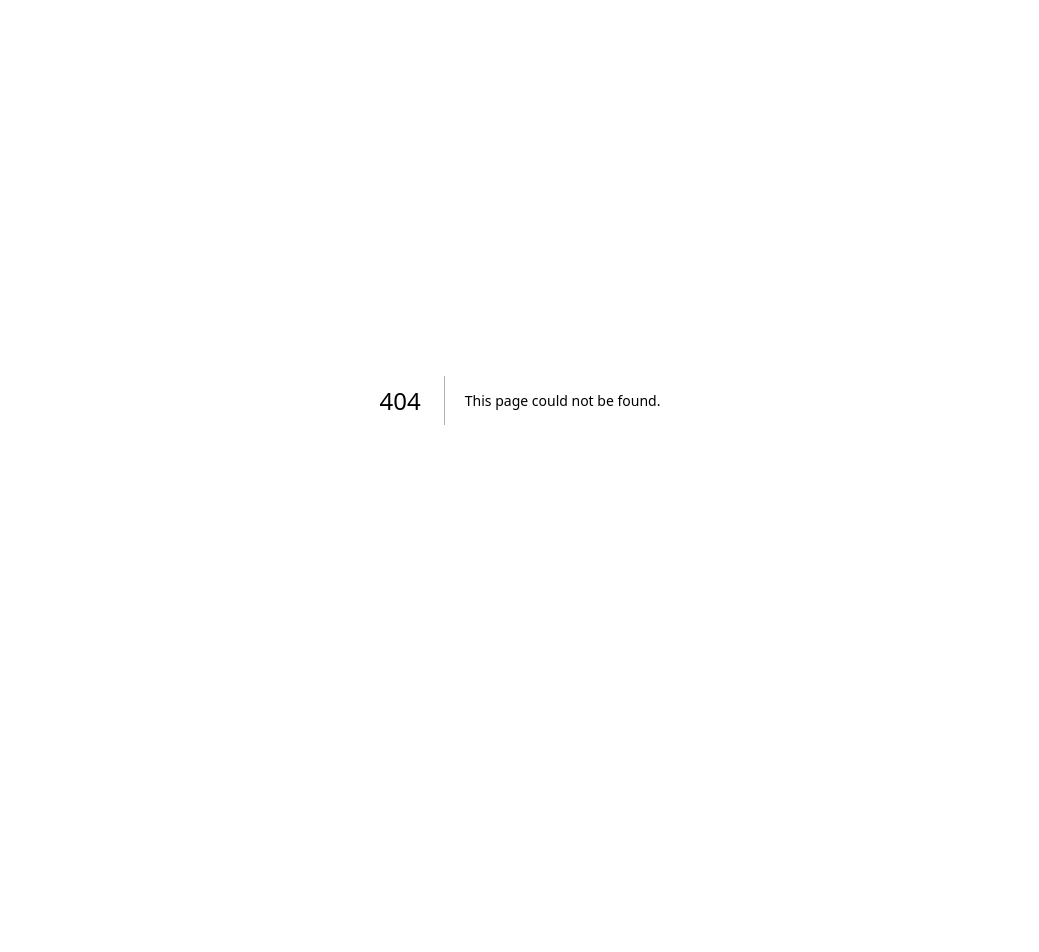
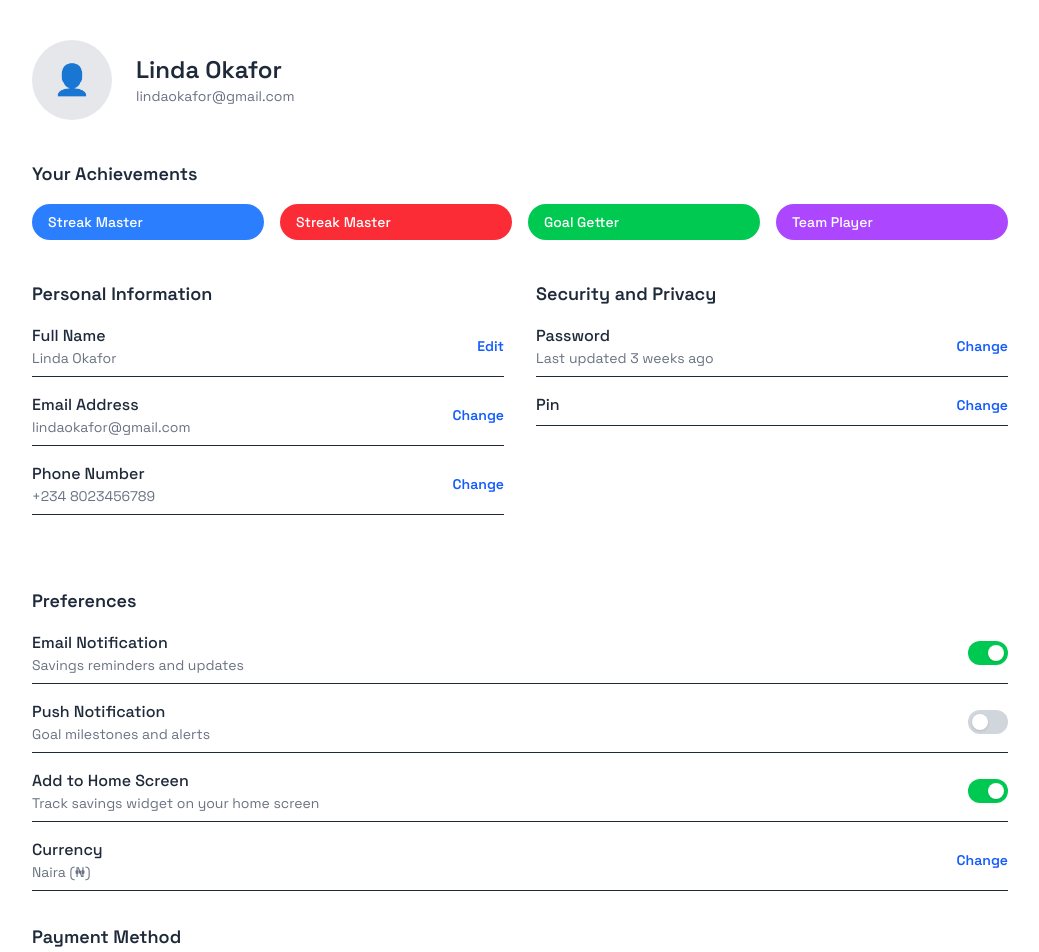
Before and after one commit to peace0823/Savenest-Frontend, a Next.js app: page /userProfile in a window 1280 px wide. Before the commit this address had no page. Shown: the top 952 px of the page, without its empty margins (120-1159 px from the left). Before the commit the page ends 800 px from the top, so only its background shows below. Built offline with nearby package versions, Linux system fonts and the light colour scheme.

Commit message:
Transitions and forgot passworde

```diff
--- a/components/FeaturesSection.tsx
+++ b/components/FeaturesSection.tsx
@@ -1,7 +1,7 @@
 // components/FeaturesSection.tsx
 "use client";
 
-import { motion } from "framer-motion";
+import { useEffect, useRef, useState } from "react";
 import { Users, Sparkles, Wallet, Gamepad2, BarChart3, Shield } from "lucide-react";
 
 const features = [
@@ -55,13 +55,40 @@ const features = [
   },
 ];
 
+function useInView(ref: React.RefObject<HTMLElement | null>) {
+  const [isVisible, setIsVisible] = useState(false);
+
+  useEffect(() => {
+    const observer = new IntersectionObserver(
+      ([entry]) => setIsVisible(entry.isIntersecting),
+      { threshold: 0.1 }
+    );
+
+    const current = ref.current;
+    if (current) observer.observe(current);
+    return () => {
+      if (current) observer.unobserve(current);
+    };
+  }, [ref]);
+
+  return isVisible;
+}
+
 export default function FeaturesSection() {
+  const headerRef = useRef<HTMLDivElement>(null);
+  const headerVisible = useInView(headerRef);
+
   return (
     <section className="py-16 px-6 max-w-7xl mx-auto">
       {/* Header */}
-      <div className="text-center mb-12">
+      <div
+        ref={headerRef}
+        className={`text-center mb-12 transition-all duration-700 ease-out transform ${
+          headerVisible ? "opacity-100 translate-y-0" : "opacity-0 translate-y-8"
+        }`}
+      >
         <h2 className="text-3xl md:text-4xl font-bold text-[#0466C8] font-poppins">
-          {`Modern 'Ajo' made easy and enjoyable`} <br /> for you
+          Community savings made easy and enjoyable <br /> for you
         </h2>
         <p className="mt-4 text-2xl text-gray-500 font-spacegrotesk max-w-2xl mx-auto">
           Save smart with like-minded individuals
@@ -69,19 +96,27 @@ export default function FeaturesSection() {
 
         <div className="flex justify-center">
           <button className="mt-8 bg-[#FBBF24] text-black py-2 px-4 font-grotesk font-bold rounded-full">
-            Start My Journey
+            Start My Journey
           </button>
         </div>
       </div>
 
       {/* Cards */}
       <div className="grid grid-cols-1 md:grid-cols-2 lg:grid-cols-3 gap-8">
-        {features.map((feature, index) => (
-          <motion.div
+        {features.map((feature, index) => {
+          const cardRef = useRef<HTMLDivElement>(null);
+          const isVisible = useInView(cardRef);
+
+          return (
+            <div
               key={index}
-            whileHover={{ scale: 1.05 }}
-            whileTap={{ scale: 0.98 }}
-            className="border-2 border-[#0466C8] rounded-2xl p-6 flex flex-col transition-all duration-300"
+              ref={cardRef}
+              style={{
+                transitionDelay: isVisible ? `${index * 150}ms` : "0ms",
+              }}
+              className={`border-2 border-[#0466C8] rounded-2xl p-6 flex flex-col transition-all duration-700 ease-out transform ${
+                isVisible ? "opacity-100 translate-y-0" : "opacity-0 translate-y-8"
+              }`}
             >
               {/* Icon */}
               <div className="mb-4">{feature.icon}</div>
@@ -104,8 +139,9 @@ export default function FeaturesSection() {
                   {feature.buttonText}
                 </a>
               </div>
-          </motion.div>
-        ))}
+            </div>
+          );
+        })}
       </div>
     </section>
   );
--- a/components/HowItWorksSection.tsx
+++ b/components/HowItWorksSection.tsx
@@ -1,3 +1,4 @@
+// components/HowItWorksSection.tsx
 "use client";
 
 import Image from "next/image";
@@ -19,7 +20,6 @@ export default function HowItWorksSection() {
             body: "Join a circle of like-minded individuals who have the same mindset of making their dreams achievable through every amount they save, hereby making saving enjoyable and effortless.",
             image: "/images/money.png"
         },
-
         {
             id: 3,
             value: '03',
@@ -32,16 +32,30 @@ export default function HowItWorksSection() {
     return (
         <section className="pt-1 w-full flex justify-center items-center px-1 py-12">
             <div className="w-full max-w-7xl rounded-3xl p-8 lg:p-16">
+                {/* Header with transitions */}
                 <div className="w-full max-w-7xl justify-center text-center rounded-3xl p-8 lg:p-11 items-center gap-8">
-                    <h2 className="text-4xl md:text-5xl text-[#0466C8] font-poppins font-bold">
+                    <motion.h2
+                        initial={{ opacity: 0, y: 40 }}
+                        whileInView={{ opacity: 1, y: 0 }}
+                        transition={{ duration: 0.8, ease: "easeOut" }}
+                        viewport={{ once: true }}
+                        className="text-4xl md:text-5xl text-[#0466C8] font-poppins font-bold"
+                    >
                         How Savenest Works
-                    </h2>
+                    </motion.h2>
 
-                    <p className="mt-4 text-lg md:text-xl text-slate-600 font-grotesk font-semibold">
+                    <motion.p
+                        initial={{ opacity: 0, y: 40 }}
+                        whileInView={{ opacity: 1, y: 0 }}
+                        transition={{ duration: 0.8, delay: 0.2, ease: "easeOut" }}
+                        viewport={{ once: true }}
+                        className="mt-4 text-lg md:text-xl text-slate-600 font-grotesk font-semibold"
+                    >
                         Savenest is a savings app that secures your money with a saving plan of your own choice and also provides you a community that makes saving enjoyable.
-                    </p>
+                    </motion.p>
                 </div>
 
+                {/* Cards remain unchanged */}
                 <div className="">
                     <div className="space-y-6">
                         {steps.map((step, idx) => {
@@ -53,14 +67,12 @@ export default function HowItWorksSection() {
                                     whileTap={{ scale: 0.98 }}
                                     className="transition-all duration-300"
                                 >
-                                    <div className={`w-full max-w-7xl rounded-3xl p-8 lg:px-1 flex flex-col lg:flex-row items-center gap-8 ${reverse ? "lg:flex-row-reverse" : ""
-                                        }`}>
+                                    <div className={`w-full max-w-7xl rounded-3xl p-8 lg:px-1 flex flex-col lg:flex-row items-center gap-8 ${reverse ? "lg:flex-row-reverse" : ""}`}>
                                         <div className="flex-1">
                                             <div className={`max-w-md ${reverse ? 'lg:ml-auto lg:text-right' : 'lg:mr-auto'}`}>
                                                 <div
                                                     aria-hidden
-                                                    className={`max-w-[70px] min-h-[70px] flex items-center justify-center rounded-2xl bg-[#1e40af] text-white text-2xl font-bold mb-4 ${reverse ? 'lg:ml-auto' : ''
-                                                        }`}
+                                                    className={`max-w-[70px] min-h-[70px] flex items-center justify-center rounded-2xl bg-[#1e40af] text-white text-2xl font-bold mb-4 ${reverse ? 'lg:ml-auto' : ''}`}
                                                 >
                                                     {step.value}
                                                 </div>
@@ -81,19 +93,14 @@ export default function HowItWorksSection() {
                                                 height={500}
                                                 className="object-contain rounded-4xl relative z-10"
                                             />
-
-
-
-
                                         </div>
                                     </div>
-
                                 </motion.div>
                             );
                         })}
                     </div>
                 </div>
             </div>
-        </section >
+        </section>
     );
 }
--- a/components/SaveSmart.tsx
+++ b/components/SaveSmart.tsx
@@ -1,3 +1,4 @@
+
 "use client";
 
 import { RocketIcon } from "lucide-react";// rocket icon
--- a/src/app/contact-us/page.tsx
+++ b/src/app/contact-us/page.tsx
@@ -1,3 +1,5 @@
+
+
 import Footer from "../../../components/Footer";
 import Navbar from "../../../components/Navbar";
 
--- /dev/null
+++ b/src/app/forgot-password/page.tsx
@@ -0,0 +1,51 @@
+"use client";
+
+import Image from "next/image";
+import { FaLock } from "react-icons/fa";
+
+export default function ForgotPasswordPage() {
+  return (
+    <div className="min-h-screen bg-blue-100 flex flex-col">
+      {/* Logo and App Name */}
+      <div className="p-4 flex items-center space-x-2">
+        <a href="/">
+          <Image src="/images/Logo-blue2.png" alt="Savenest Logo" width={50} height={50} />
+        </a>
+        <span className="text-2xl font-bold text-blue-900">Savenest</span>
+      </div>
+
+      {/* Main Content */}
+      <div className="flex-grow flex items-center justify-center bg-blue-500">
+        <div className="grid grid-cols-1 md:grid-cols-2 gap-6 p-6 w-full max-w-[85%]">
+          {/* Left Card */}
+          <div className="bg-blue-600 rounded-lg p-10 relative text-white flex flex-col justify-center items-center min-h-[350px]">
+            <div className="absolute top-6 left-6 w-20 h-20 bg-blue-800 rounded-full opacity-30"></div>
+            <div className="absolute bottom-6 right-6 w-24 h-24 bg-blue-800 rounded-full opacity-30"></div>
+
+            <h2 className="text-3xl font-bold mb-4 text-center">Secure Account Recovery</h2>
+            <p className="text-lg text-center max-w-md">
+              We will help you to get back to your nest safely and securely
+            </p>
+          </div>
+
+          {/* Right Card */}
+          <div className="bg-white rounded-lg p-10 flex flex-col items-center shadow-md min-h-[350px]">
+            <FaLock className="text-blue-600 text-5xl mb-6" />
+            <h2 className="text-2xl font-bold text-blue-600 mb-3">Forgot Password?</h2>
+            <p className="text-lg text-center text-gray-700 mb-6 max-w-md">
+              No worries! Enter your email address, and we will send a secure link to reset your password.
+            </p>
+            <input
+              type="email"
+              placeholder="janedoe@gmail.com"
+              className="w-full border border-gray-300 rounded px-5 py-3 mb-6 focus:outline-none focus:ring-2 focus:ring-blue-500 text-lg"
+            />
+            <button className="self-end bg-purple-600 text-white px-6 py-3 rounded-full hover:bg-purple-700 transition cursor-pointer text-lg">
+              Send reset link
+            </button>
+          </div>
+        </div>
+      </div>
+    </div>
+  );
+}
--- /dev/null
+++ b/src/app/userProfile/page.tsx
@@ -0,0 +1,160 @@
+'use client'
+
+import { useState } from 'react';
+
+export default function UserProfile() {
+  const [emailNotif, setEmailNotif] = useState(true);
+  const [pushNotif, setPushNotif] = useState(false);
+  const [homeScreen, setHomeScreen] = useState(true);
+
+  return (
+    <div className="max-w-5xl mx-auto px-6 py-10 text-gray-800">
+      {/* Header Section */}
+      <div className="flex items-center space-x-6 mb-10">
+        <div className="w-20 h-20 rounded-full bg-gray-200 flex items-center justify-center text-3xl text-gray-500">
+          👤
+        </div>
+        <div>
+          <h2 className="text-2xl font-semibold">Linda Okafor</h2>
+          <p className="text-sm text-gray-500">lindaokafor@gmail.com</p>
+        </div>
+      </div>
+
+      {/* Achievements */}
+      <div className="mb-10">
+        <h3 className="text-lg font-semibold mb-4">Your Achievements</h3>
+        <div className="grid grid-cols-2 md:grid-cols-4 gap-4">
+          <Badge color="blue" label="Streak Master" />
+          <Badge color="red" label="Streak Master" />
+          <Badge color="green" label="Goal Getter" />
+          <Badge color="purple" label="Team Player" />
+        </div>
+      </div>
+
+      {/* Personal Info & Security */}
+      <div className="grid md:grid-cols-2 gap-8 mb-10">
+        <Section title="Personal Information">
+          <InfoRow label="Full Name" value="Linda Okafor" action="Edit" />
+          <InfoRow label="Email Address" value="lindaokafor@gmail.com" action="Change" />
+          <InfoRow label="Phone Number" value="+234 8023456789" action="Change" />
+        </Section>
+
+        <Section title="Security and Privacy">
+          <InfoRow label="Password" value="Last updated 3 weeks ago" action="Change" />
+          <InfoRow label="Pin" value="" action="Change" />
+        </Section>
+      </div>
+
+      {/* Preferences */}
+      <Section title="Preferences">
+        <ToggleRow
+          label="Email Notification"
+          description="Savings reminders and updates"
+          enabled={emailNotif}
+          toggle={() => setEmailNotif(!emailNotif)}
+        />
+        <ToggleRow
+          label="Push Notification"
+          description="Goal milestones and alerts"
+          enabled={pushNotif}
+          toggle={() => setPushNotif(!pushNotif)}
+        />
+        <ToggleRow
+          label="Add to Home Screen"
+          description="Track savings widget on your home screen"
+          enabled={homeScreen}
+          toggle={() => setHomeScreen(!homeScreen)}
+        />
+        <InfoRow label="Currency" value="Naira (₦)" action="Change" />
+      </Section>
+
+      {/* Payment Method */}
+      <Section title="Payment Method">
+        <InfoRow label="Add Debit Card" value="Link your debit card directly to your bank" action="Add" />
+        <InfoRow label="Bank Transfer" value="Transfer directly from your bank to your Nest" action="Transfer" />
+      </Section>
+
+      {/* Support */}
+      <Section title="Support and Help">
+        <InfoRow label="FAQ" value="Learn quicker" action="Visit" />
+        <InfoRow label="Contact Support" value="Get help when you need it" action="Chat" />
+      </Section>
+
+      {/* Log Out */}
+      <div className="mt-10 flex items-center justify-between border-t pt-6">
+        <span className="text-red-600 flex items-center space-x-2 cursor-pointer">
+          <span>🚪</span>
+          <span>Log Out</span>
+        </span>
+        <span className="text-sm text-gray-500">Sign out of your account</span>
+      </div>
+    </div>
+  );
+}
+
+// Components
+function Badge({ color, label }: { color: string; label: string }) {
+  const bg = {
+    blue: 'bg-blue-500',
+    red: 'bg-red-500',
+    green: 'bg-green-500',
+    purple: 'bg-purple-500',
+  }[color];
+  return (
+    <div className={`text-white px-4 py-2 rounded-full text-sm font-medium ${bg}`}>
+      {label}
+    </div>
+  );
+}
+
+function Section({ title, children }: { title: string; children: React.ReactNode }) {
+  return (
+    <div className="mb-8">
+      <h4 className="text-lg font-semibold mb-4">{title}</h4>
+      <div className="space-y-4">{children}</div>
+    </div>
+  );
+}
+
+function InfoRow({ label, value, action }: { label: string; value: string; action: string }) {
+  return (
+    <div className="flex justify-between items-center border-b pb-2">
+      <div>
+        <p className="font-medium">{label}</p>
+        {value && <p className="text-sm text-gray-500">{value}</p>}
+      </div>
+      <button className="text-blue-600 text-sm font-semibold hover:underline">{action}</button>
+    </div>
+  );
+}
+
+function ToggleRow({
+  label,
+  description,
+  enabled,
+  toggle,
+}: {
+  label: string;
+  description: string;
+  enabled: boolean;
+  toggle: () => void;
+}) {
+  return (
+    <div className="flex justify-between items-center border-b pb-2">
+      <div>
+        <p className="font-medium">{label}</p>
+        <p className="text-sm text-gray-500">{description}</p>
+      </div>
+      <label className="inline-flex items-center cursor-pointer">
+        <input type="checkbox" className="sr-only" checked={enabled} onChange={toggle} />
+        <div className={`w-10 h-6 bg-gray-300 rounded-full p-1 ${enabled ? 'bg-green-500' : ''}`}>
+          <div
+            className={`bg-white w-4 h-4 rounded-full shadow transform transition ${
+              enabled ? 'translate-x-4' : ''
+            }`}
+          ></div>
+        </div>
+      </label>
+    </div>
+  );
+}
```
Also changed, not shown: 1 other file (tests, documents, lock files or other folders). Lines whose indentation alone changed are shown as unchanged.
